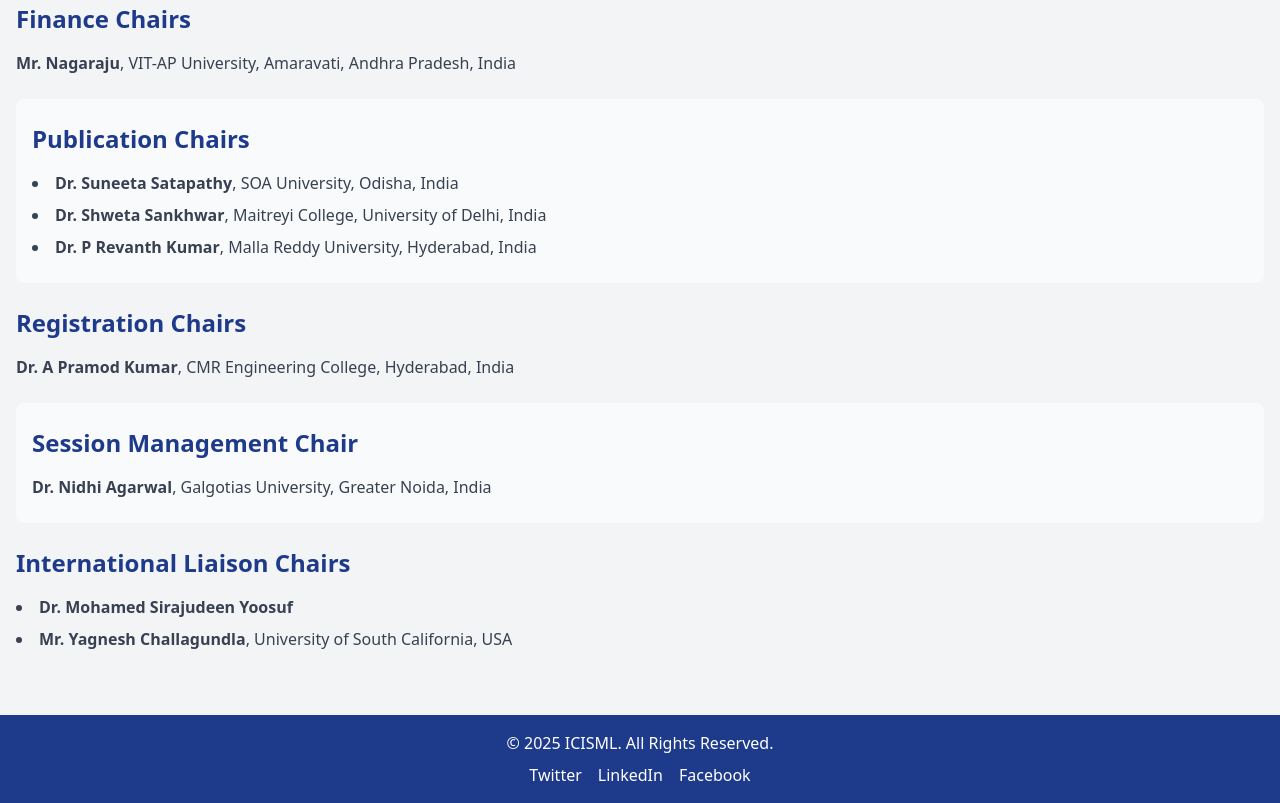
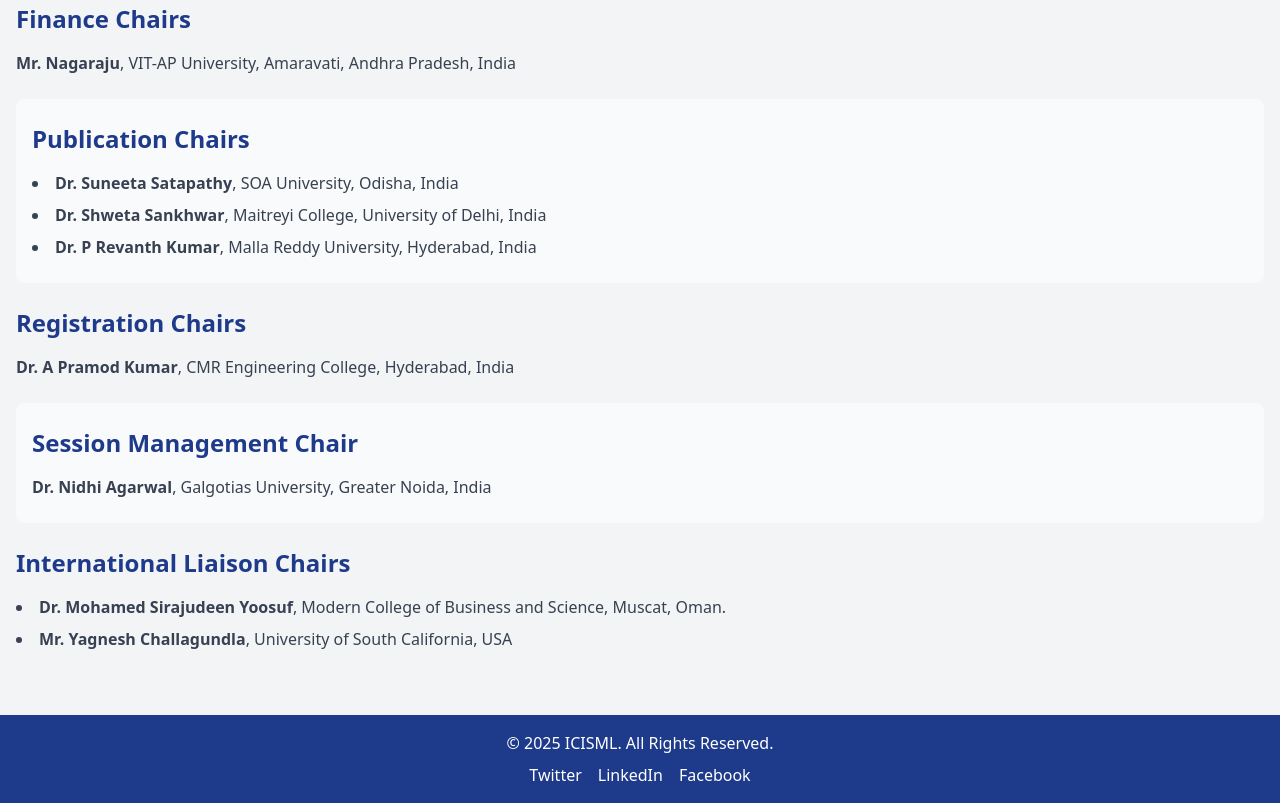
Before and after one commit to bluntlycoded/icisml, a plain HTML site: page committee.html in a window 1280 px wide. Shown: the part 1241-2044 px from the top of the page. Drawn offline with nearby package versions, Linux system fonts and the light colour scheme.

Commit message:
Update committee.html

```diff
--- a/committee.html
+++ b/committee.html
@@ -141,7 +141,7 @@
       <section class="py-6">
         <h2 class="text-2xl font-bold text-blue-900 mb-4">International Liaison Chairs</h2>
         <ul class="list-disc list-inside text-gray-700 space-y-2">
-          <li><strong>Dr. Mohamed Sirajudeen Yoosuf</strong></li>
+          <li><strong>Dr. Mohamed Sirajudeen Yoosuf</strong>, Modern College of Business and Science, Muscat, Oman.</li>
           <li><strong>Mr. Yagnesh Challagundla</strong>, University of South California, USA</li>
         </ul>
       </section>
```
